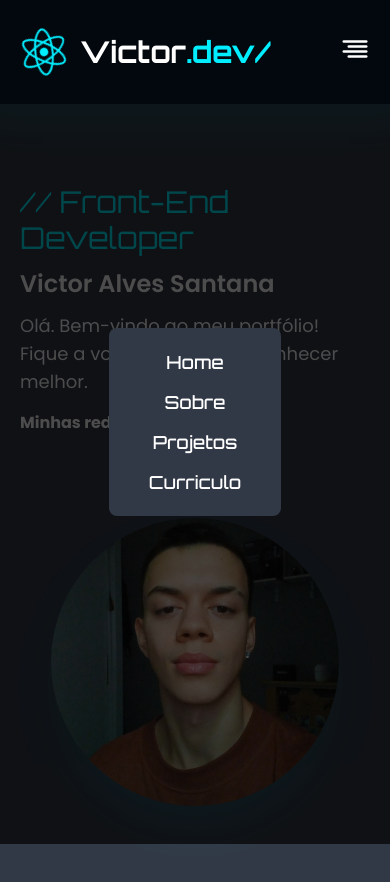
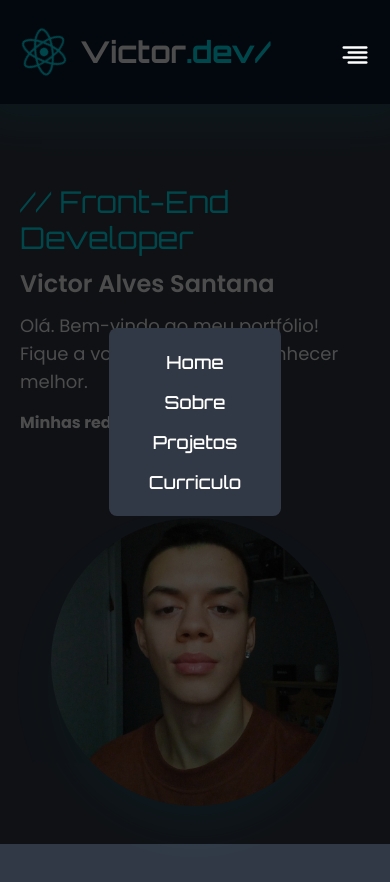
Before and after one commit to victorsantana03/Portfolio_React, a React (Vite) app: page / in a window 390 px wide. Both pictures are taken after a click on the button 355 px from the left and 49 px from the top of the page. Shown: the top 882 px of the page. Built offline with nearby package versions, Linux system fonts and the light colour scheme; what tailwindcss-animated would draw is missing.

Commit message:
Ajuste na Home

```diff
--- a/src/components/Header.jsx
+++ b/src/components/Header.jsx
@@ -17,7 +17,7 @@ export function Header() {
     }
 
     const content = <>
-        <div className="lg:hidden fixed top-0 left-0 size-full -z-10 bg-black bg-opacity-70 flex items-center justify-center">
+        <div className="lg:hidden fixed top-0 left-0 size-full bg-black bg-opacity-70 flex items-center justify-center z-40">
             <div className="bg-background px-10 py-5 list-none flex flex-col items-center gap-3 rounded-lg text-white font-orbitron font-medium">
                 <Link spy={true} smooth={true} to='/'>
                     <li className="text-lg cursor-pointer transition duration-300 hover:text-secondary">
@@ -52,7 +52,7 @@ export function Header() {
 
     return (
 
-        <header className="sticky bg-primary font-orbitron font-bold shadow-3xl">
+        <header className="sticky bg-primary z-20 font-orbitron font-bold shadow-3xl">
 
             <nav className="flex gap-4 justify-between items-center mx-5 lg:mx-36 py-7">
 
@@ -98,8 +98,8 @@ export function Header() {
                         {click && content}
                     </div>
 
-                    <button onClick={handleClick}>
-                        {click ? <FiAlignRight  className="lg:hidden text-3xl text-white cursor-pointer" /> : <FiAlignJustify className="lg:hidden text-3xl text-white cursor-pointer" />}
+                    <button onClick={handleClick} className="fixed top-10 right-5 z-50">
+                        {click ? <FiAlignRight  className="text-3xl text-white cursor-pointer" /> : <FiAlignJustify className="text-3xl text-white cursor-pointer" />}
                     </button>
                 </div>
             </nav>
--- a/src/pages/Home.jsx
+++ b/src/pages/Home.jsx
@@ -10,7 +10,7 @@ export function Home() {
             <section className="flex flex-col h-screen">
                 <Header />
 
-                <main className="lg:h-full -z-10 flex justify-center items-center bg-background ">
+                <main className="lg:h-full flex justify-center items-center bg-background ">
                     <div className="flex flex-col lg:flex-row mx-5 lg:mx-0 my-20 lg:my-0 w-full items-center justify-around gap-20 lg:gap-0">
                         <div className="flex flex-col gap-3 font-poppins max-w-2xl">
                             <h2 className="text-secondary text-3xl lg:text-5xl font-orbitron">// Front-End Developer</h2>
@@ -23,9 +23,9 @@ export function Home() {
                             </div>
                         </div>
 
-
-                        <img src={imgPerfil} alt="" className="size-72 lg:size-80 xl:size-96 object-cover rounded-full shadow-2xl shadow-border_color animate-shake animate-infinite animate-duration-[8000ms] animate-ease-linear" />
-
+                        <div className="flex z-10">
+                            <img src={imgPerfil} alt="" className="size-72 lg:size-80 xl:size-96 object-cover rounded-full shadow-2xl shadow-border_color animate-shake animate-infinite animate-duration-[8000ms] animate-ease-linear" />
+                        </div>
                     </div>
 
                 </main>
```
